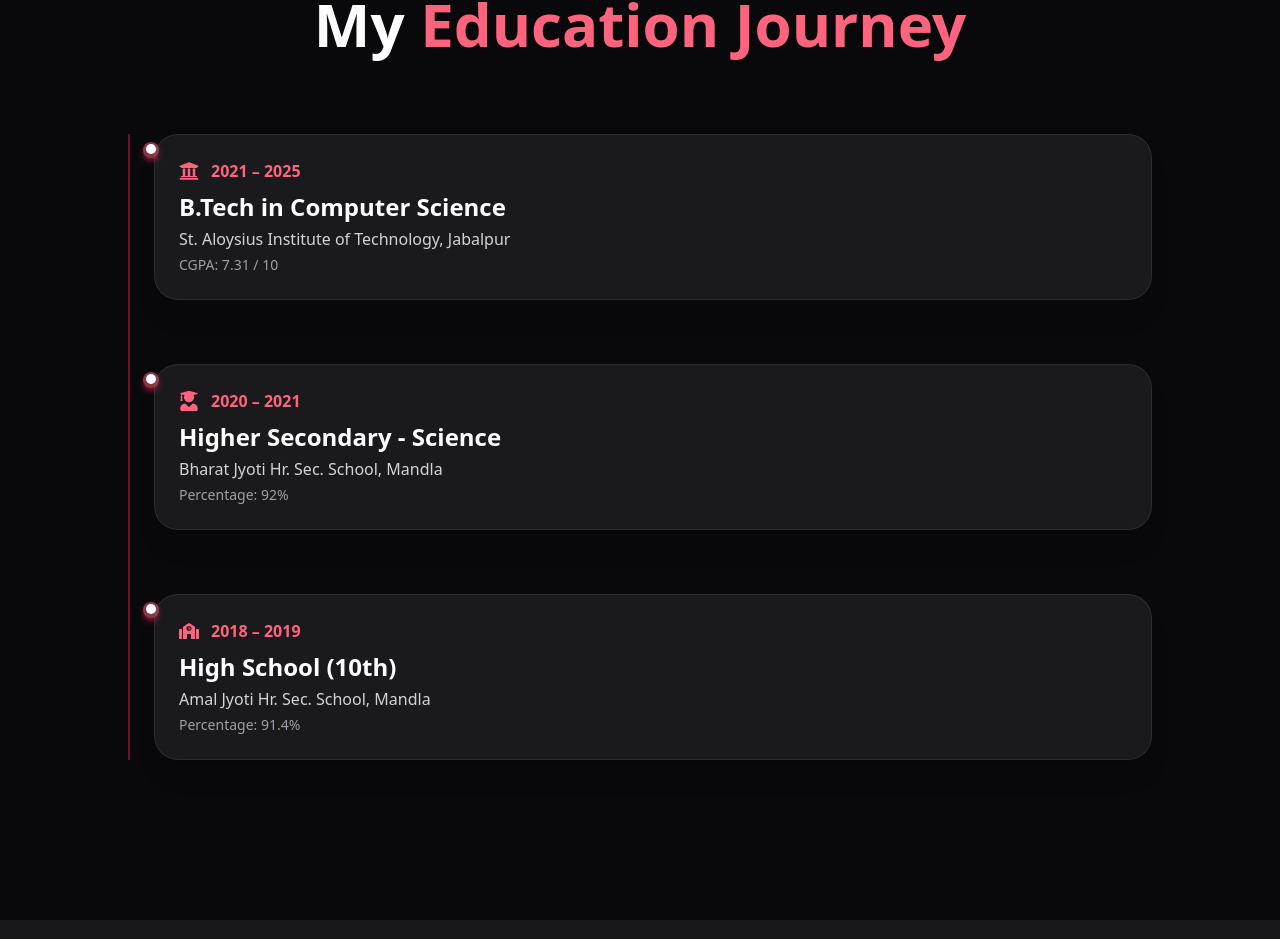
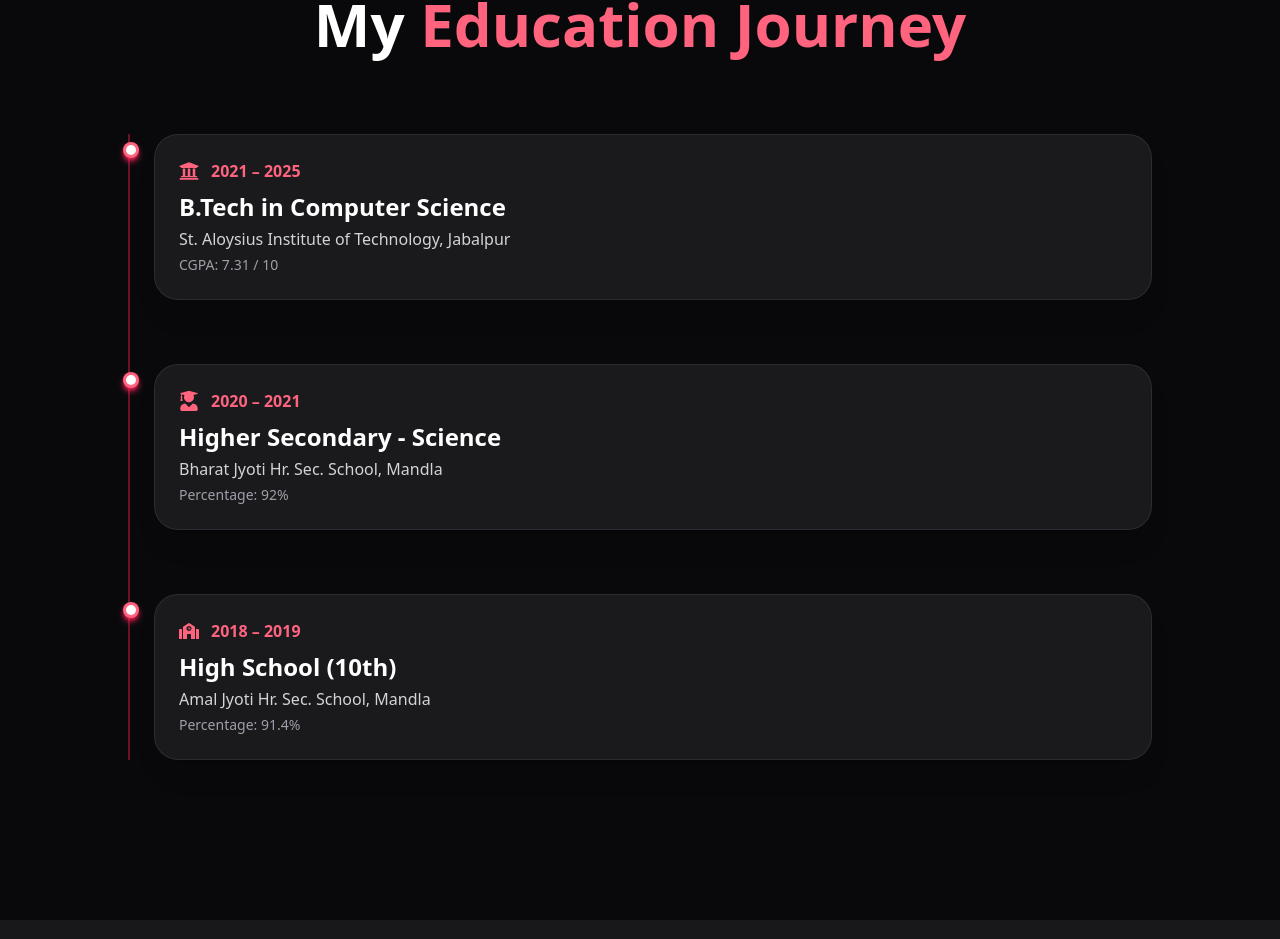
Before and after one commit to piyushht2003/my-portfolio, a React (Vite) app: page / in a window 1280 px wide. Shown: the part 2706-3645 px from the top of the page. Built offline with nearby package versions, Linux system fonts and the light colour scheme.

Commit message:
education section

```diff
--- a/src/components/Education.jsx
+++ b/src/components/Education.jsx
@@ -108,8 +108,11 @@
               className="mb-16 relative group"
             >
               {/* Dots */}
-              <div className="absolute w-4 h-4 bg-rose-400 rounded-full left-[-11px] top-2 shadow-md shadow-rose-500 animate-pulse z-10" />
-              <div className="absolute w-2.5 h-2.5 bg-white rounded-full left-[-8.5px] top-[10px] z-20" />
+              <div className="flex items-center justify-center absolute left-[-20px] top-0">
+
+              <div className="absolute w-4 h-4 bg-rose-400 rounded-full left-[-11px] top-2 shadow-md shadow-rose-500  z-10" />
+              <div className="absolute w-2.5 h-2.5 bg-white rounded-full left-[-8.2px] top-[11px] z-20" />
+              </div>
 
               {/* Card */}
               <div className="backdrop-blur-2xl bg-zinc-800/60 border border-zinc-700/50 shadow-xl hover:shadow-rose-500/30 transition-all duration-500 p-6 rounded-3xl overflow-hidden">
```
